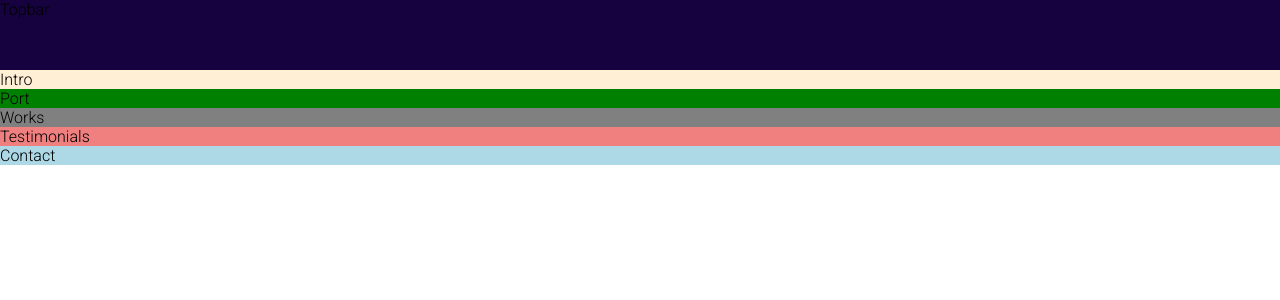
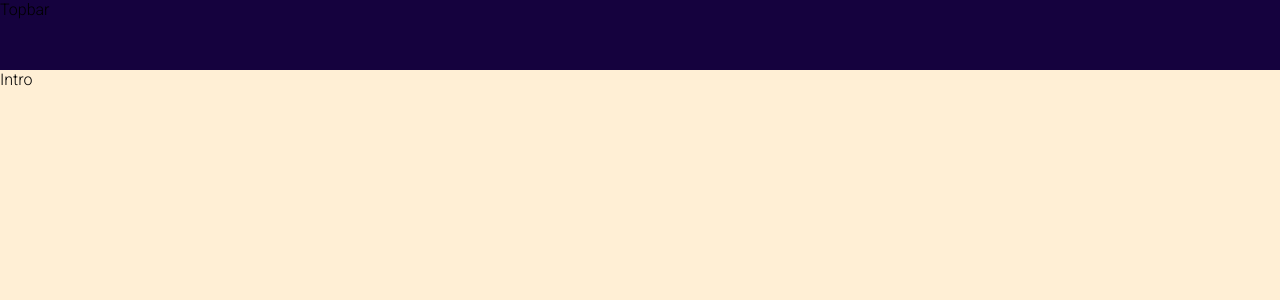
Before and after one commit to mbrown98/dev-portfolio, a React (Create React App) app: page / in a window 1280 px wide. Shown: the top 300 px of the page. Built offline with nearby package versions, Linux system fonts and the light colour scheme.

Commit message:
snap scroll added to page

```diff
--- a/public/index.html
+++ b/public/index.html
@@ -16,6 +16,7 @@
       * {
         font-family: "Roboto", sans-serif;
         margin: 0;
+        overflow-x: hidden;
       }
     </style>
   </head>
--- a/src/App.jsx
+++ b/src/App.jsx
@@ -4,6 +4,7 @@
 import Works from "./components/works/Works";
 import Testimonials from "./components/testimonials/Testimonials";
 import Contact from "./components/contact/Contact";
+import "./app.scss";
 
 function App() {
   return (
--- /dev/null
+++ b/src/app.scss
@@ -0,0 +1,21 @@
+.app {
+  height: 100vh;
+
+  .sections {
+    width: 100%;
+    height: calc(100vh - 70px);
+    background-color: lightsalmon;
+    position: relative;
+    top: 70px;
+    scroll-snap-type: y mandatory;
+    scrollbar-width: none; // for firefox
+    &::-webkit-scrollbar {
+      display: none;
+    }
+    > * {
+      width: 100vw;
+      height: calc(100vh - 70px);
+      scroll-snap-align: start;
+    }
+  }
+}
--- a/src/components/topbar/topbar.scss
+++ b/src/components/topbar/topbar.scss
@@ -2,4 +2,7 @@
   width: 100%;
   height: 70px;
   background-color: #15023e;
+  position: fixed;
+  top: 0;
+  z-index: 2;
 }
```
